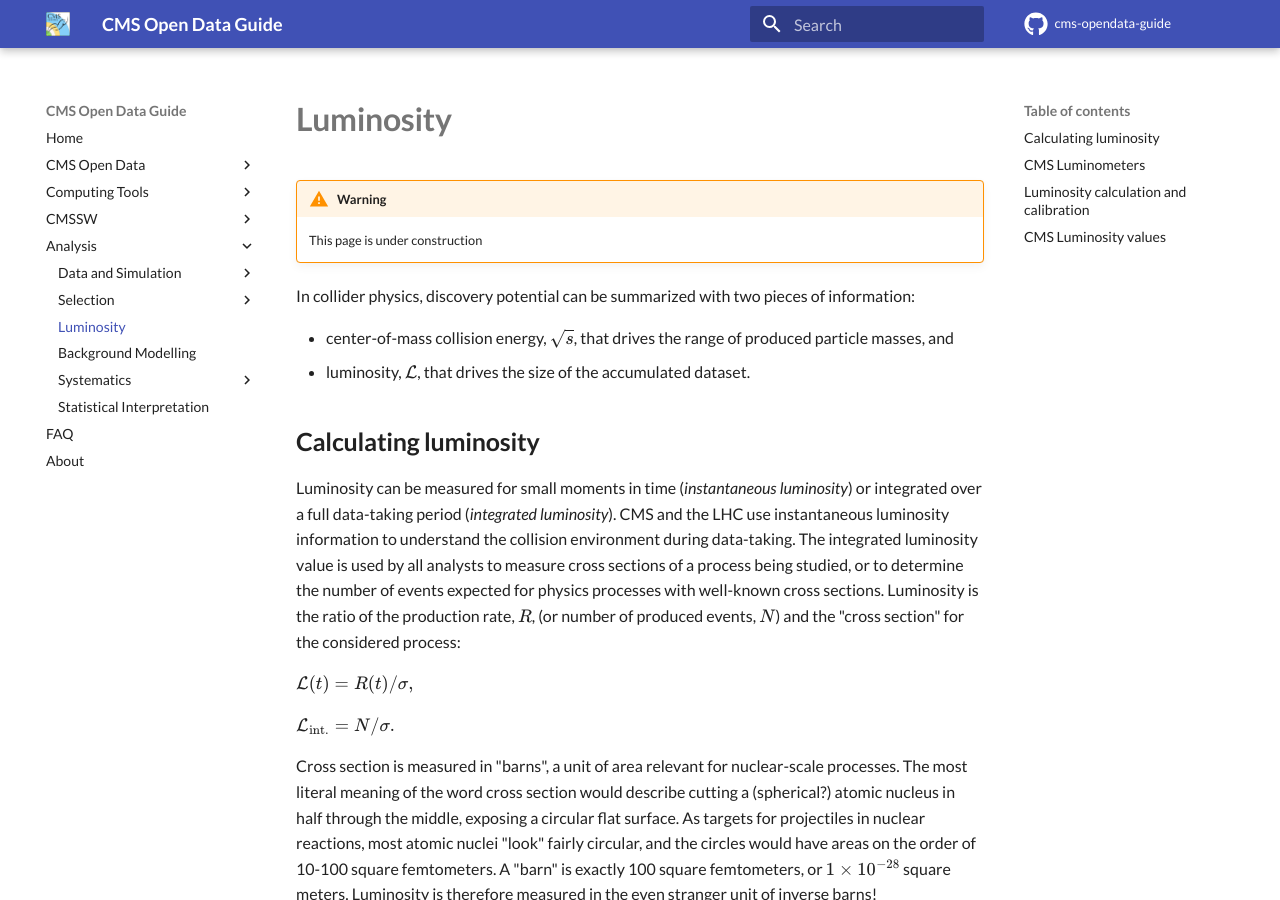
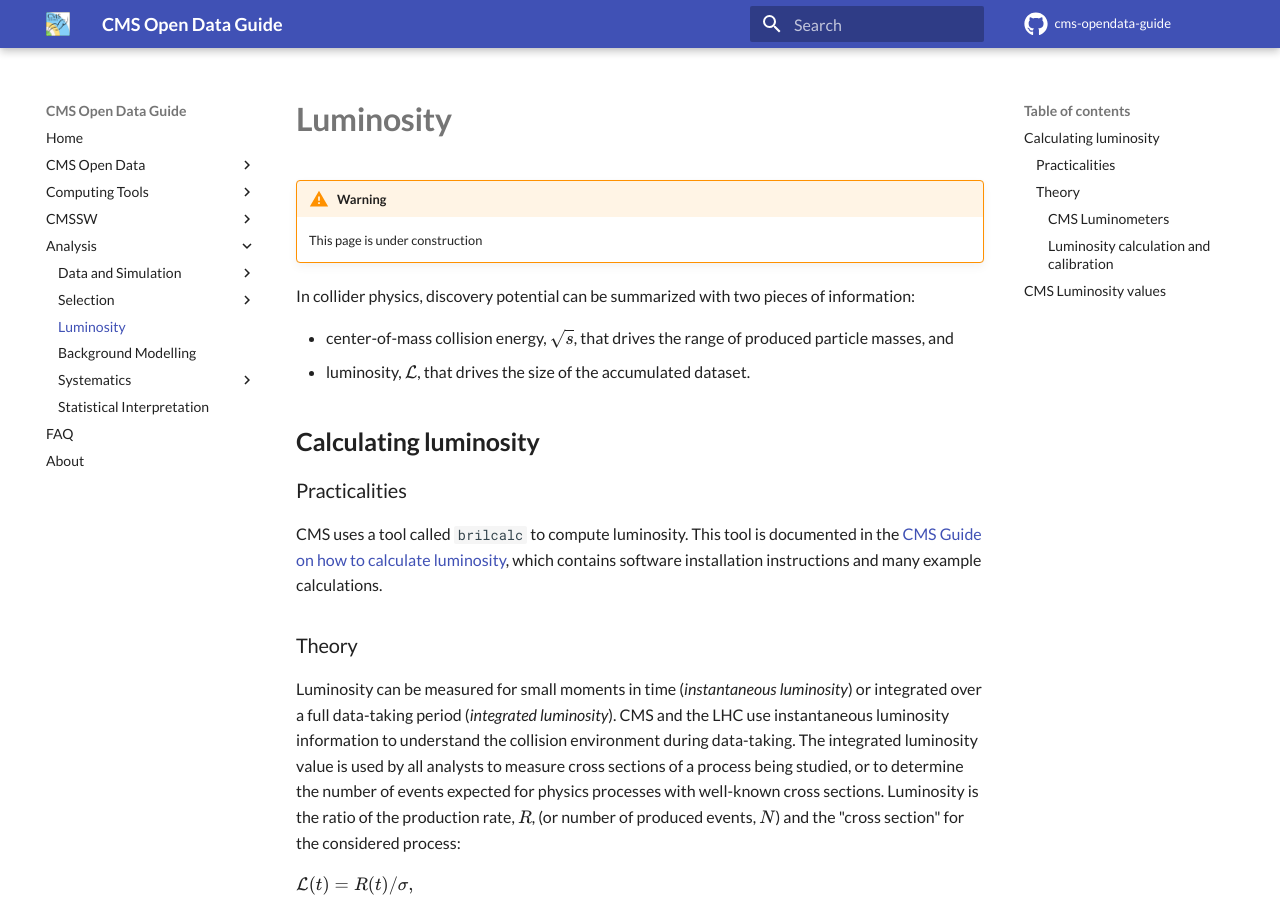
Before and after one commit to cernopendata/cms-opendata-guide, an MkDocs documentation site: the page built from docs/analysis/lumi.md, in a window 1280 px wide and 900 px high. Built offline with MkDocs 1.6.1 and Material for MkDocs 9.7.7, drawn with Linux system fonts in a browser that asks for light colours; comment, search, counter and statistics services are not loaded.

Commit message:
add brilcalc link

```diff
--- a/docs/analysis/lumi.md
+++ b/docs/analysis/lumi.md
@@ -10,6 +10,12 @@ In collider physics, discovery potential can be summarized with two pieces of in
 
 ## Calculating luminosity
 
+### Practicalities
+
+CMS uses a tool called `brilcalc` to compute luminosity. This tool is documented in the [CMS Guide on how to calculate luminosity](https://opendata.cern.ch/docs/cms-guide-luminosity-calculation), which contains software installation instructions and many example calculations.
+
+### Theory
+
 Luminosity can be measured for small moments in time (*instantaneous luminosity*) or integrated over a full data-taking period (*integrated luminosity*). CMS and the LHC use instantaneous luminosity information to understand the collision environment during data-taking. The integrated luminosity value is used by all analysts to measure cross sections of a process being studied, or to determine the number of events expected for physics processes with well-known cross sections. Luminosity is the ratio of the production rate, $R$, (or number of produced events, $N$) and the "cross section" for the considered process:
 
 $\mathcal{L}(t) = R(t)/\sigma,$
@@ -20,7 +26,7 @@ Cross section is measured in "barns", a unit of area relevant for nuclear-scale
 
 Typical cross sections for particle physics interactions are much smaller than nuclear physics interactions, ranging from millibarns down to femtobarns. The integrated luminosities required to discover these interactions grows as the cross section shrinks.
 
-## CMS Luminometers
+#### CMS Luminometers
 
 CMS has several subdetectors that serve as "luminometers":
 
@@ -35,7 +41,7 @@ The pixel detector contributes two measurements that are used for luminosity cal
 
 In the HF, a suite of FPGA readout electronics processes data at the full 40 MHz LHC collision rate. The record the number of channels in which above-threshold charge was deposited during the bunch crossing. The PLT looks for tracks from the collision point that hit all three sensors in one of the telescopes -- the fraction of events with no PLT coincidences can be used in the luminosity calculation. The BCM1F has readout that is optimized for time precision. This subdetector has a time resolution of just over 6 ns, so it can separate collision hits from beam-related background hits. The data from all of these luminometers can be used to converge on a precise, stable determination of the luminosity in CMS.
 
-## Luminosity calculation and calibration
+#### Luminosity calculation and calibration
 
 The true mean number of interations per LHC bunch crossing, $\mu$, is proportional to the instantaneous luminosity of the bunch crossing:
 
```
